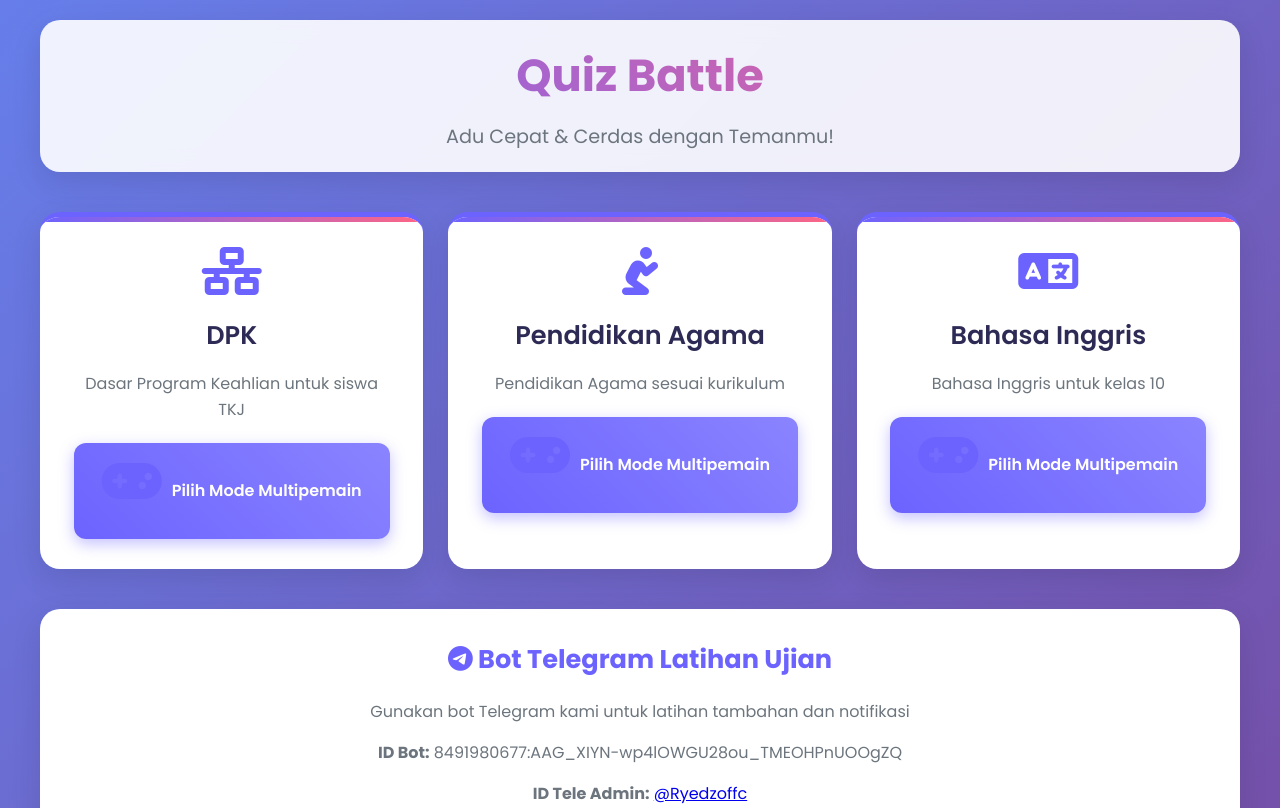
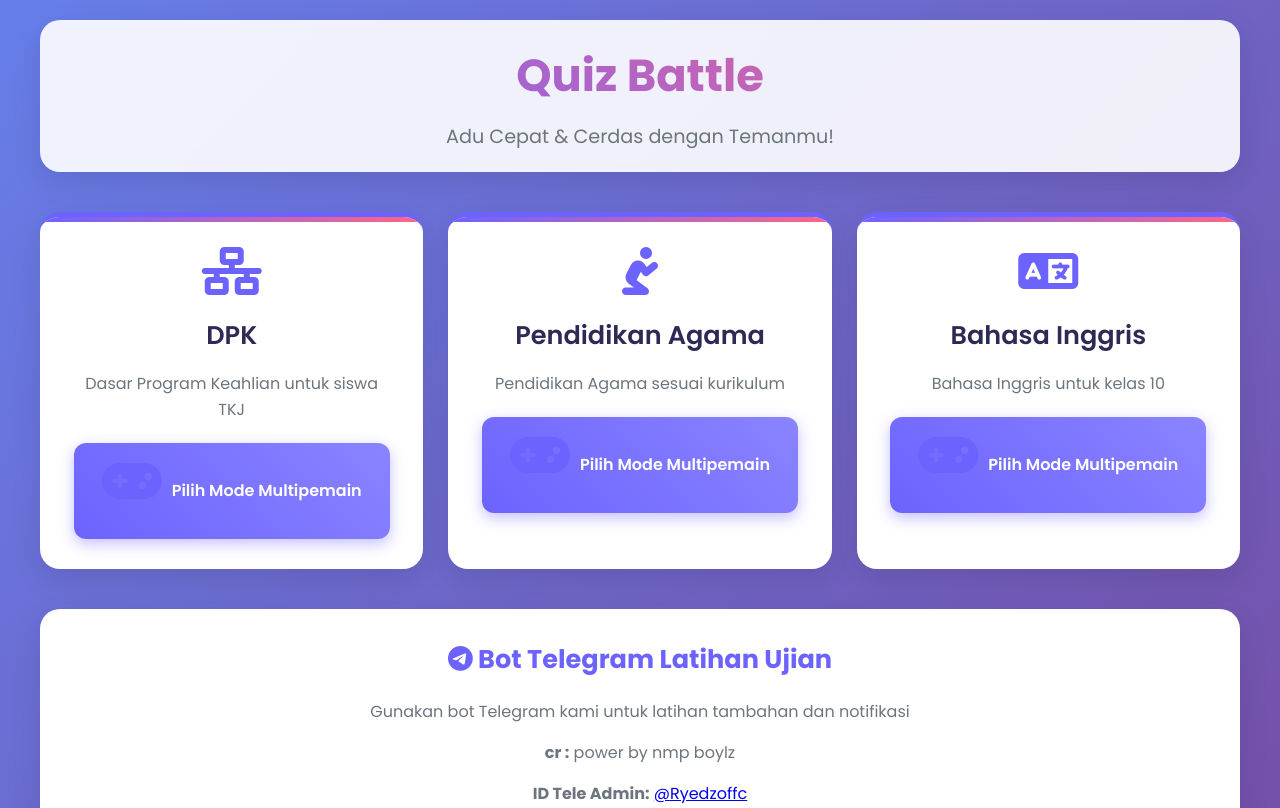
Before and after one commit to ryedzoffc-jpg/belajarbyedi, a plain HTML site: page index.html in a window 1280 px wide. Shown: the top 808 px of the page. Drawn offline with Linux system fonts and the light colour scheme.

Commit message:
Update index.html

```diff
--- a/index.html
+++ b/index.html
@@ -815,7 +815,7 @@
         <div class="telegram-info fade-in">
             <h3><i class="fab fa-telegram"></i> Bot Telegram Latihan Ujian</h3>
             <p>Gunakan bot Telegram kami untuk latihan tambahan dan notifikasi</p>
-            <p><strong>ID Bot:</strong> 8491980677:AAG_XIYN-wp4lOWGU28ou_TMEOHPnUOOgZQ</p>
+            <p><strong>cr :</strong> power by nmp boylz</p>
             <p><strong>ID Tele Admin:</strong> <a href="https://t.me/Ryedzoffc" target="_blank">@Ryedzoffc</a></p>
             <a href="https://t.me/your_bot_username" class="btn" target="_blank"><i class="fab fa-telegram"></i> Buka Bot di Telegram</a>
         </div>
```
